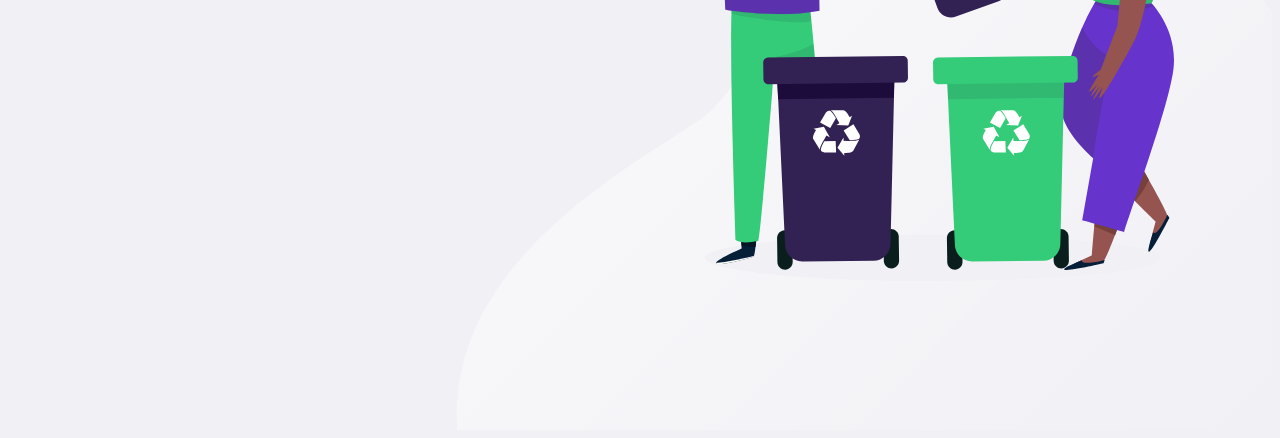
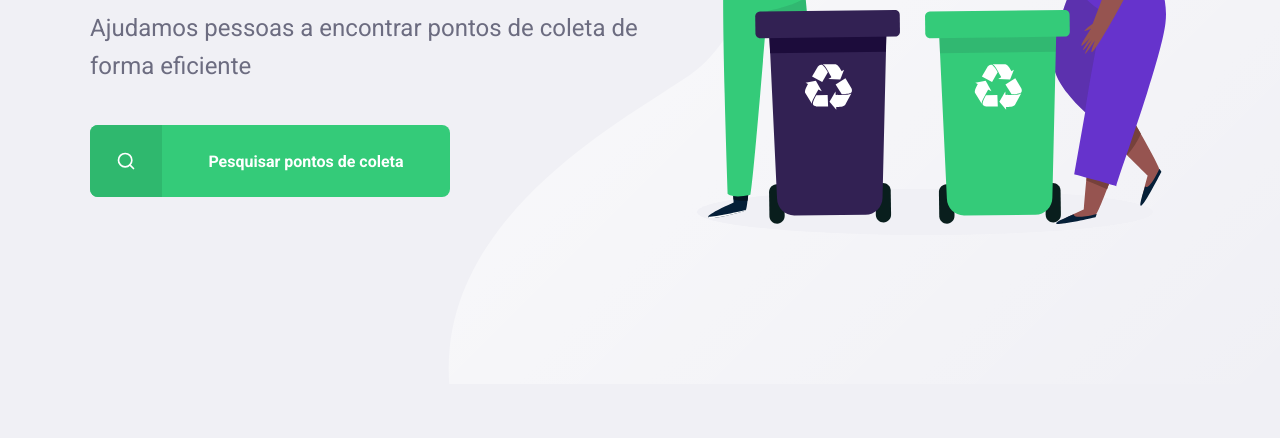
Before and after one commit to Pietra-Costa/ecoleta, a plain HTML site: page index.html in a window 1280 px wide. Shown: the part 416-854 px from the top of the page. After the commit the page ends 800 px from the top, so only its background shows below. Drawn offline with Linux system fonts and the light colour scheme.

Commit message:
initial page ok

```diff
--- a/index.html
+++ b/index.html
@@ -16,11 +16,14 @@
                 <a href="#"><span></span>Cadastre um ponto de coleta</a>
             </header>
 
-            <h1>Seu marketplace de coleta de resíduos</h1>
-            <p>
-                ajudamos pessoas a encontrare, pontos de coleta de forma eficiente
-            </p>
-            <button>Pesquisar pontos de coleta</button>
+            <main>
+                <h1>Seu marketplace de coleta de resíduos</h1>
+                <p>Ajudamos pessoas a encontrar pontos de coleta de forma eficiente</p>
+
+                <a href="#"><span></span><strong>Pesquisar pontos de coleta</strong></a>
+            </main>
+
+
         </div>
     </div>
 </body>
--- a/style.css
+++ b/style.css
@@ -1,28 +1,38 @@
 @import url(https://fonts.googleapis.com/css?family=Roboto:100,200,300,regular,500,600,700,800,900,100italic,200italic,300italic,italic,500italic,600italic,700italic,800italic,900italic);
+@import url(https://fonts.googleapis.com/css?family=Ubuntu:300,300italic,regular,italic,500,500italic,700,700italic);
 
-:root{
-    ---text-title: #322153
+:root {
+  --text-title: #322153;
+  --text-text: #6c6c80;
 }
 
+* {
+  margin: 0;
+  padding: 0;
+  box-sizing: border-box;
+}
 
-body{
-    font-family: 'Roboto', sans-serif;
+body {
+  font-family: "Roboto", sans-serif;
   background-color: #f0f0f5;
 }
 
-#page-home{
+#page-home {
   height: 100dvh;
   background: url(assets/home-background.svg) no-repeat;
   background-position: 35vw bottom;
 }
 
-.content{
+.content {
   width: 90%;
   max-width: 1100px;
   margin: 0 auto;
+  height: 100%;
+  display: flex;
+  flex-direction: column;
 }
 
-header{
+header {
   display: flex;
   align-items: center;
   justify-content: space-between;
@@ -32,15 +42,108 @@ header{
 header a {
   display: flex;
   text-decoration: none;
-    color: var(---text-title);
+  color: var(--text-title);
   font-weight: 700;
   font-size: 16px;
 }
 
-header span{
+header span {
   background-image: url(assets/log-in.svg);
   width: 20px;
   height: 20px;
   display: flex;
   margin-right: 16px;
 }
+
+main {
+  max-width: 560px;
+  flex: 1;
+  display: flex;
+  flex-direction: column;
+  justify-content: center;
+}
+
+main h1 {
+  color: var(--text-title);
+  font-size: 54px;
+  font-family: "Ubuntu", sans-serif;
+  margin-bottom: 24px;
+}
+
+main p {
+  color: var(--text-text);
+  font-size: 24px;
+  font-weight: 400;
+  margin-bottom: 40px;
+  line-height: 38px;
+}
+
+main a {
+  display: flex;
+  text-decoration: none;
+  color: var(--text-title);
+  font-weight: 700;
+  font-size: 16px;
+  background-color: #34cb79;
+  height: 72px;
+  align-items: center;
+  max-width: 360px;
+  border-radius: 8px;
+  color: white;
+  font-size: 16px;
+  font-weight: 400;
+  transition: 400ms;
+  width: 100%;
+}
+
+main a:hover {
+  background-color: #2fb86e;
+}
+
+main a span {
+  display: flex;
+  height: 72px;
+  width: 72px;
+  border-bottom-left-radius: 8px;
+  border-top-left-radius: 8px;
+  background-color: #2fb86e;
+  align-items: center;
+  justify-content: center;
+}
+
+main a span:after {
+  content: "";
+  background-image: url(assets/search.svg);
+  width: 20px;
+  height: 20px;
+}
+
+main a strong{
+    flex: 1;
+    display: flex;
+    justify-content: center;
+    text-align: center;
+}
+
+@media(max-width: 900px){
+    #page-home{
+        background-position: 70vw;
+    }
+
+    .content{
+        align-items: center;
+        text-align: center;
+    }
+
+    header a{
+        position: absolute;
+        bottom: 48px;
+        left: 50%;
+        transform: translateX(-50%);
+    }
+
+    main{
+        align-items: center;
+
+    }
+}
```
Lines whose indentation alone changed are shown as unchanged.
